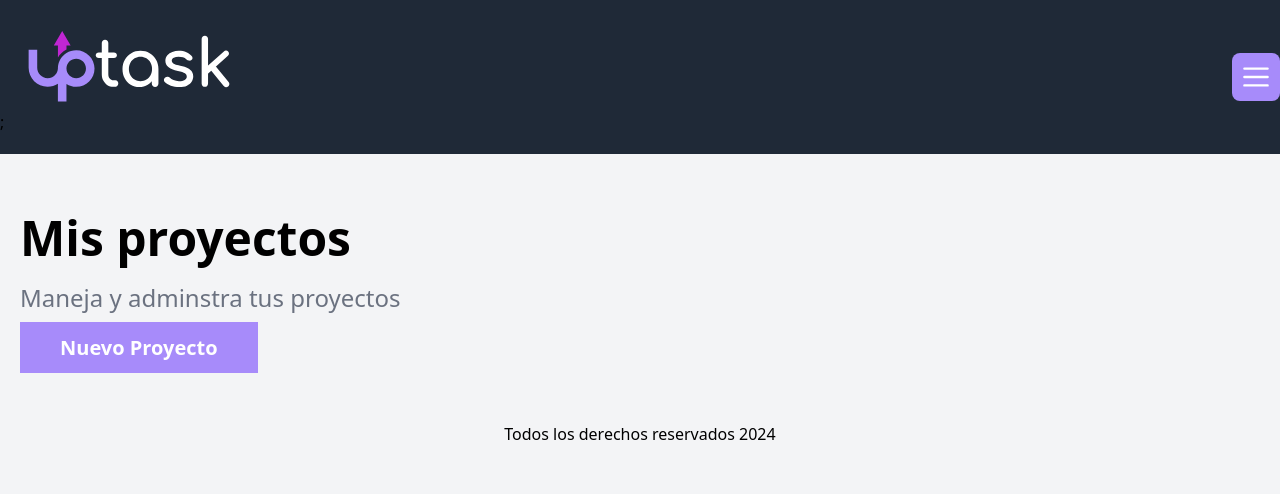
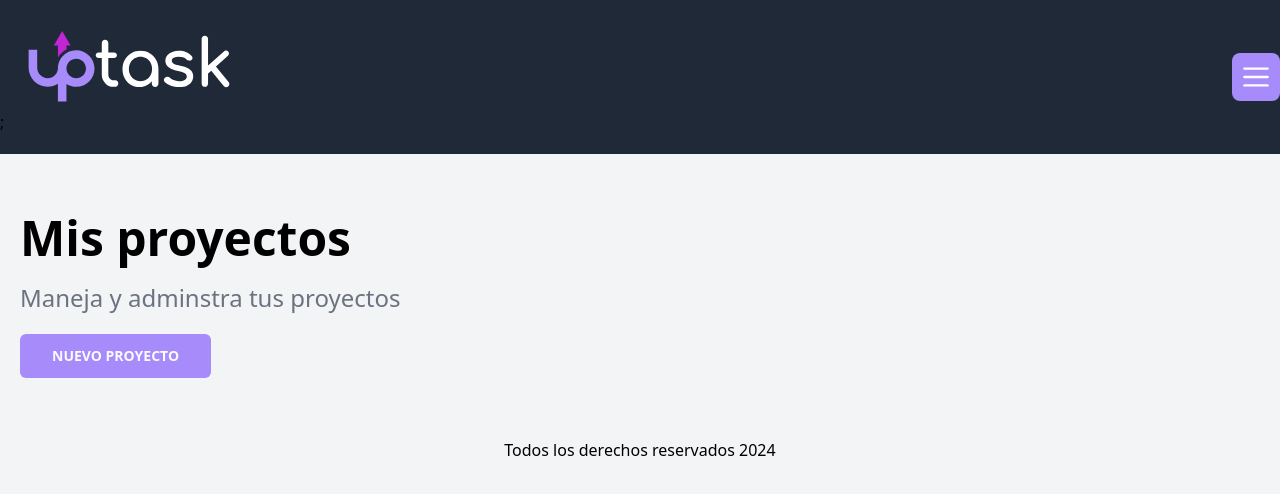
Before and after one commit to isaul19/updatask-frontend, a React (Vite) app: page /project in a window 1280 px wide. Shown: the top 494 px of the page. Built offline with nearby package versions, Linux system fonts and the light colour scheme; no server answers.

Commit message:
feat(project): replace button element for button components from shadcn

```diff
--- a/src/modules/project/pages/CreateProject.page.tsx
+++ b/src/modules/project/pages/CreateProject.page.tsx
@@ -1,4 +1,4 @@
-import { Link } from "react-router-dom";
+import { Link, useNavigate } from "react-router-dom";
 import { useForm } from "react-hook-form";
 
 import { ProjectDraft } from "@project/project.types";
@@ -13,10 +13,12 @@ export const CreateProjectPage = () => {
     formState: { errors },
   } = useForm<ProjectDraft>();
 
+  const navigate = useNavigate();
   const createProject = useCreateProject();
 
   const handleCreateProject = async (data: ProjectDraft) => {
     await createProject.mutateAsync(data);
+    navigate("/project");
   };
 
   return (
@@ -26,11 +28,8 @@ export const CreateProjectPage = () => {
         <p className="text-2xl font-light text-gray-500 mt-5">Llena el siguiente formulario para crear un proyecto</p>
 
         <nav className="my-5">
-          <Link
-            className="bg-primary hover:opacity-90 px-10 py-3 text-white text-xl font-bold cursor-pointer transition-colors"
-            to="/project"
-          >
-            Volver a Proyectos
+          <Link to="/project">
+            <Button size="lg">Volver a Proyectos</Button>
           </Link>
         </nav>
 
@@ -41,8 +40,8 @@ export const CreateProjectPage = () => {
         >
           <CreateOrUpdateProjectInputs register={register} errors={errors} />
 
-          <Button type="submit" size="lg">
-            Crear Proyecto
+          <Button variant="primary" type="submit" size="lg" disabled={createProject.isLoading}>
+            {createProject.isLoading ? "Creando..." : "Crear Proyecto"}
           </Button>
         </form>
       </div>
--- a/src/modules/project/pages/ListProject.page.tsx
+++ b/src/modules/project/pages/ListProject.page.tsx
@@ -1,3 +1,4 @@
+import { Button } from "@core/lib/shadcn/ui";
 import { Link } from "react-router-dom";
 
 export const ListProjectPage = () => {
@@ -7,11 +8,8 @@ export const ListProjectPage = () => {
       <p className="text-2xl font-light text-gray-500 mt-5">Maneja y adminstra tus proyectos</p>
 
       <nav className="my-5">
-        <Link
-          className="bg-primary hover:opacity-90 px-10 py-3 text-white text-xl font-bold cursor-pointer transition-colors"
-          to="/project/create"
-        >
-          Nuevo Proyecto
+        <Link to="/project/create">
+          <Button size="lg">Nuevo Proyecto</Button>
         </Link>
       </nav>
     </>
```
